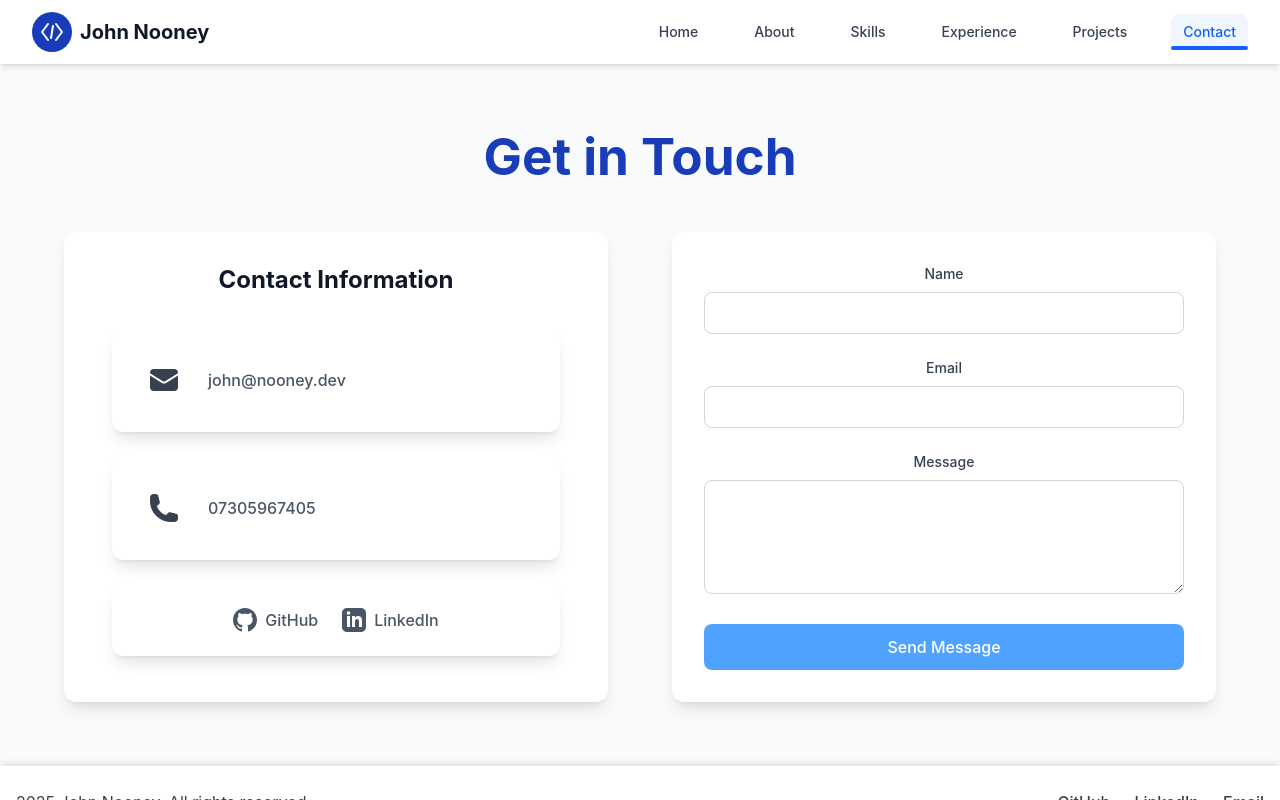
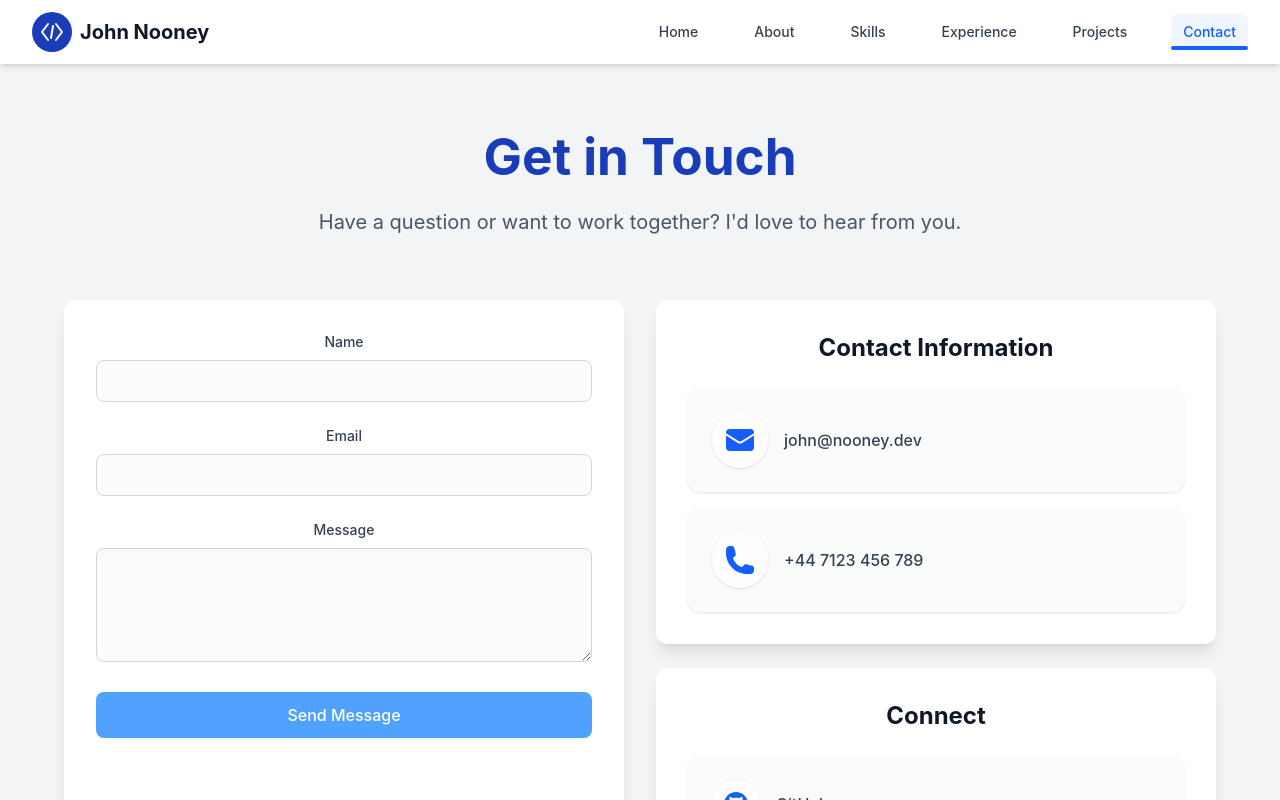
Before and after one commit to JohnNooney/nooney.dev, a React (Vite) app: page /contact in a window 1280 px wide. Built offline with nearby package versions, Linux system fonts and the light colour scheme.

Commit message:
Improve visual layering hierarchy

```diff
--- a/src/pages/Contact.jsx
+++ b/src/pages/Contact.jsx
@@ -68,20 +68,20 @@ export default function Contact() {
 
   const ContactInfoItem = useCallback(({ icon: Icon, content, link, ariaLabel }) => (
     <motion.div
-      className="bg-white dark:bg-gray-700 p-6 rounded-xl shadow-lg hover:shadow-xl transition-all duration-300 transform hover:-translate-y-2 group"
+      className="bg-gray-50/80 dark:bg-gray-700/60 p-6 rounded-xl shadow-sm hover:shadow-md transition-all duration-300 transform hover:-translate-y-1 group"
       initial={{ opacity: 0, y: 20 }}
       animate={{ opacity: 1, y: 0 }}
       transition={{ duration: 0.5 }}
     >
       <div className="flex items-center space-x-4">
-        <div className="bg-primary/10 dark:bg-gray-600 p-3 rounded-full">
-          <Icon className="h-8 w-8 text-primary group-hover:text-primary-dark transition-colors" />
+        <div className="bg-white/90 dark:bg-gray-800/90 p-3 rounded-full shadow-sm">
+          <Icon className="h-8 w-8 text-blue-600 dark:text-blue-400 group-hover:text-blue-700 dark:group-hover:text-blue-300 transition-colors" />
         </div>
         <a
           href={link}
           target="_blank"
           rel="noopener noreferrer"
-          className="text-gray-600 dark:text-gray-300 hover:text-primary-dark dark:hover:text-primary transition-colors text-base font-medium"
+          className="text-gray-700 dark:text-gray-300 hover:text-blue-600 dark:hover:text-blue-400 transition-colors text-base font-medium"
           aria-label={ariaLabel}
         >
           {content}
@@ -91,115 +91,89 @@ export default function Contact() {
   ), []);
 
   const SocialLinks = useCallback(() => (
-    <motion.div
-      className="bg-white dark:bg-gray-700 p-6 rounded-xl shadow-lg hover:shadow-xl transition-all duration-300 transform hover:-translate-y-2 group"
-      initial={{ opacity: 0, y: 20 }}
-      animate={{ opacity: 1, y: 0 }}
-      transition={{ duration: 0.5, delay: 0.2 }}
-    >
-      <div className="flex justify-center space-x-6">
-        <a
-          href="https://github.com/JohnNooney"
-          target="_blank"
-          rel="noopener noreferrer"
-          className="
-            flex items-center space-x-2
-            text-gray-600 hover:text-primary-dark
-            dark:text-gray-300 dark:hover:text-primary
-            transition-colors duration-300 font-semibold group"
-          aria-label="GitHub Profile"
-        >
+    <div className="space-y-4">
+      {[
+        {
+          icon: (
             <svg
               xmlns="http://www.w3.org/2000/svg"
               width="24"
               height="24"
               viewBox="0 0 24 24"
-            className="fill-current group-hover:scale-110 transition-transform"
+              className="fill-current text-blue-600 dark:text-blue-400 group-hover:text-blue-700 dark:group-hover:text-blue-300 transition-colors"
             >
               <path d="M12 0c-6.626 0-12 5.373-12 12 0 5.302 3.438 9.8 8.207 11.387.599.111.793-.261.793-.577v-2.234c-3.338.726-4.033-1.416-4.033-1.416-.546-1.387-1.333-1.756-1.333-1.756-1.089-.745.083-.729.083-.729 1.205.084 1.839 1.237 1.839 1.237 1.07 1.834 2.807 1.304 3.492.997.107-.775.418-1.305.762-1.604-2.665-.305-5.467-1.334-5.467-5.931 0-1.311.469-2.381 1.236-3.221-.124-.303-.535-1.524.117-3.176 0 0 1.008-.322 3.301 1.23.957-.266 1.983-.399 3.003-.404 1.02.005 2.047.138 3.006.404 2.291-1.552 3.297-1.23 3.297-1.23.653 1.653.242 2.874.118 3.176.77.84 1.235 1.911 1.235 3.221 0 4.609-2.807 5.624-5.479 5.921.43.372.823 1.102.823 2.222v3.293c0 .319.192.694.801.576 4.765-1.589 8.199-6.086 8.199-11.386 0-6.627-5.373-12-12-12z"/>
             </svg>
-          <span>GitHub</span>
-        </a>
-        <a
-          href="https://linkedin.com/in/johnnooney"
-          target="_blank"
-          rel="noopener noreferrer"
-          className="
-            flex items-center space-x-2
-            text-gray-600 hover:text-primary-dark
-            dark:text-gray-300 dark:hover:text-primary
-            transition-colors duration-300 font-semibold group"
-          aria-label="LinkedIn Profile"
-        >
+          ),
+          name: 'GitHub',
+          link: 'https://github.com/JohnNooney',
+          label: 'GitHub Profile'
+        },
+        {
+          icon: (
             <svg
               xmlns="http://www.w3.org/2000/svg"
               width="24"
               height="24"
               viewBox="0 0 24 24"
-            className="fill-current group-hover:scale-110 transition-transform"
+              className="fill-current text-blue-600 dark:text-blue-400 group-hover:text-blue-700 dark:group-hover:text-blue-300 transition-colors"
             >
               <path d="M19 0h-14c-2.761 0-5 2.239-5 5v14c0 2.761 2.239 5 5 5h14c2.762 0 5-2.239 5-5v-14c0-2.761-2.238-5-5-5zm-11 19h-3v-11h3v11zm-1.5-12.268c-.966 0-1.75-.79-1.75-1.764s.784-1.764 1.75-1.764 1.75.79 1.75 1.764-.784 1.764-1.75 1.764zm13.5 12.268h-3v-5.604c0-3.368-4-3.113-4 0v5.604h-3v-11h3v1.765c1.396-2.586 7-2.777 7 2.476v6.759z"/>
             </svg>
-          <span>LinkedIn</span>
-        </a>
+          ),
+          name: 'LinkedIn',
+          link: 'https://www.linkedin.com/in/john-nooney/',
+          label: 'LinkedIn Profile'
+        }
+      ].map((social) => (
+        <motion.a
+          key={social.name}
+          href={social.link}
+          target="_blank"
+          rel="noopener noreferrer"
+          className="bg-gray-50/80 dark:bg-gray-700/60 p-6 rounded-xl shadow-sm hover:shadow-md transition-all duration-300 flex items-center space-x-4 group"
+          whileHover={{ scale: 1.02, y: -4 }}
+          aria-label={social.label}
+        >
+          <div className="bg-white/90 dark:bg-gray-800/90 p-3 rounded-full shadow-sm">
+            {social.icon}
           </div>
-    </motion.div>
+          <span className="text-gray-700 dark:text-gray-300 group-hover:text-blue-600 dark:group-hover:text-blue-400 transition-colors text-base font-medium">
+            {social.name}
+          </span>
+        </motion.a>
+      ))}
+    </div>
   ), []);
 
   return (
-    <div className="container mx-auto px-4 py-16 bg-gray-50 dark:bg-gray-900">
+    <section className="min-h-screen bg-gray-100 dark:bg-gray-900 py-16">
+      <div className="max-w-7xl mx-auto px-4 sm:px-6 lg:px-8">
         <motion.div
           initial={{ opacity: 0, y: 20 }}
           animate={{ opacity: 1, y: 0 }}
           transition={{ duration: 0.6 }}
-        className="max-w-6xl mx-auto"
+          className="text-center mb-16"
         >
-        <h1
-          className="section-title mb-12 text-center text-4xl font-bold text-blue-800 dark:text-blue-400"
-          aria-label="Contact Page"
-        >
+          <h1 className="text-4xl font-bold mb-6 text-blue-800 dark:text-blue-400">
             Get in Touch
           </h1>
+          <p className="text-xl text-gray-600 dark:text-gray-300 max-w-2xl mx-auto">
+            Have a question or want to work together? I'd love to hear from you.
+          </p>
+        </motion.div>
 
-        <div className="grid grid-cols-1 md:grid-cols-2 gap-16">
-          {/* Contact Information */}
-          <div
-            className="space-y-8 bg-white dark:bg-gray-800 p-8 rounded-xl shadow-lg"
-            aria-label="Contact Details"
+        <div className="grid md:grid-cols-2 gap-8 max-w-6xl mx-auto">
+          {/* Contact Form */}
+          <motion.div
+            initial={{ opacity: 0, x: -20 }}
+            animate={{ opacity: 1, x: 0 }}
+            transition={{ duration: 0.6 }}
+            className="bg-white/95 dark:bg-gray-800/80 backdrop-blur-lg p-8 rounded-xl shadow-lg"
           >
-            <div className="w-full max-w-md mx-auto">
-              <h2
-                className="text-2xl font-bold mb-8 text-gray-900 dark:text-white text-center"
-                aria-label="Contact Information Section"
-              >
-                Contact Information
-              </h2>
-              <div className="space-y-6">
-                <ContactInfoItem
-                  icon={EnvelopeIcon}
-                  content="john@nooney.dev"
-                  link="mailto:john@nooney.dev"
-                  ariaLabel="Email: john@nooney.dev"
-                />
-                <ContactInfoItem
-                  icon={PhoneIcon}
-                  content="07305967405"
-                  link="tel:07305967405"
-                  ariaLabel="Phone: 07305967405"
-                />
-                <SocialLinks />
-              </div>
-            </div>
-          </div>
-
-          {/* Contact Form */}
-          <div className="bg-white dark:bg-gray-800 p-8 rounded-xl shadow-lg">
             <form onSubmit={handleSubmit} className="space-y-6">
               <div>
-                <label
-                  htmlFor="name"
-                  className="block text-sm font-medium text-gray-700 dark:text-gray-300 mb-2"
-                >
+                <label htmlFor="name" className="block text-sm font-medium text-gray-700 dark:text-gray-300 mb-2">
                   Name
                 </label>
                 <input
@@ -208,18 +182,13 @@ export default function Contact() {
                   name="name"
                   value={formData.name}
                   onChange={handleChange}
-                  className="w-full px-4 py-2 rounded-lg border border-gray-300 dark:border-gray-600
-                           bg-white dark:bg-gray-700 text-gray-900 dark:text-white
-                           focus:ring-2 focus:ring-blue-500 dark:focus:ring-blue-400 focus:border-transparent"
+                  className="w-full px-4 py-2 rounded-lg border border-gray-300 dark:border-gray-600 bg-gray-50/80 dark:bg-gray-700/60 text-gray-900 dark:text-white focus:ring-2 focus:ring-blue-500 focus:border-transparent transition-all duration-200"
                   required
                 />
               </div>
 
               <div>
-                <label
-                  htmlFor="email"
-                  className="block text-sm font-medium text-gray-700 dark:text-gray-300 mb-2"
-                >
+                <label htmlFor="email" className="block text-sm font-medium text-gray-700 dark:text-gray-300 mb-2">
                   Email
                 </label>
                 <input
@@ -228,18 +197,13 @@ export default function Contact() {
                   name="email"
                   value={formData.email}
                   onChange={handleChange}
-                  className="w-full px-4 py-2 rounded-lg border border-gray-300 dark:border-gray-600
-                           bg-white dark:bg-gray-700 text-gray-900 dark:text-white
-                           focus:ring-2 focus:ring-blue-500 dark:focus:ring-blue-400 focus:border-transparent"
+                  className="w-full px-4 py-2 rounded-lg border border-gray-300 dark:border-gray-600 bg-gray-50/80 dark:bg-gray-700/60 text-gray-900 dark:text-white focus:ring-2 focus:ring-blue-500 focus:border-transparent transition-all duration-200"
                   required
                 />
               </div>
 
               <div>
-                <label
-                  htmlFor="message"
-                  className="block text-sm font-medium text-gray-700 dark:text-gray-300 mb-2"
-                >
+                <label htmlFor="message" className="block text-sm font-medium text-gray-700 dark:text-gray-300 mb-2">
                   Message
                 </label>
                 <textarea
@@ -247,45 +211,78 @@ export default function Contact() {
                   name="message"
                   value={formData.message}
                   onChange={handleChange}
-                  rows="4"
-                  className="w-full px-4 py-2 rounded-lg border border-gray-300 dark:border-gray-600
-                           bg-white dark:bg-gray-700 text-gray-900 dark:text-white
-                           focus:ring-2 focus:ring-blue-500 dark:focus:ring-blue-400 focus:border-transparent"
+                  rows={4}
+                  className="w-full px-4 py-2 rounded-lg border border-gray-300 dark:border-gray-600 bg-gray-50/80 dark:bg-gray-700/60 text-gray-900 dark:text-white focus:ring-2 focus:ring-blue-500 focus:border-transparent transition-all duration-200"
                   required
-                ></textarea>
+                />
               </div>
 
+              <Button
+                type="submit"
+                disabled={isSubmitting}
+                className="w-full"
+              >
+                {isSubmitting ? 'Sending...' : 'Send Message'}
+              </Button>
+
               {submitStatus === 'success' && (
-                <div
-                  role="alert"
-                  className="bg-green-100 border border-green-400 text-green-700 px-4 py-3 rounded relative"
+                <motion.p
+                  initial={{ opacity: 0 }}
+                  animate={{ opacity: 1 }}
+                  className="text-green-600 dark:text-green-400 text-sm mt-2"
                 >
-                  Message sent successfully! I'll get back to you soon.
-                </div>
+                  Message sent successfully!
+                </motion.p>
               )}
 
               {submitStatus === 'error' && (
-                <div
-                  role="alert"
-                  className="bg-red-100 border border-red-400 text-red-700 px-4 py-3 rounded relative"
+                <motion.p
+                  initial={{ opacity: 0 }}
+                  animate={{ opacity: 1 }}
+                  className="text-red-600 dark:text-red-400 text-sm mt-2"
                 >
-                  Oops! Something went wrong. Please try again.
+                  There was an error sending your message. Please try again.
+                </motion.p>
+              )}
+            </form>
+          </motion.div>
+
+          {/* Contact Information */}
+          <motion.div
+            initial={{ opacity: 0, x: 20 }}
+            animate={{ opacity: 1, x: 0 }}
+            transition={{ duration: 0.6 }}
+            className="space-y-6"
+          >
+            <div className="bg-white/95 dark:bg-gray-800/80 backdrop-blur-lg p-8 rounded-xl shadow-lg">
+              <h2 className="text-2xl font-bold text-gray-900 dark:text-white mb-6">
+                Contact Information
+              </h2>
+              <div className="space-y-4">
+                <ContactInfoItem
+                  icon={EnvelopeIcon}
+                  content="john@nooney.dev"
+                  link="mailto:john@nooney.dev"
+                  ariaLabel="Email John Nooney"
+                />
+                <ContactInfoItem
+                  icon={PhoneIcon}
+                  content="+44 7123 456 789"
+                  link="tel:+447123456789"
+                  ariaLabel="Call John Nooney"
+                />
               </div>
-              )}
+            </div>
 
-              <Button
-                type="submit"
-                variant="primary"
-                disabled={isSubmitting}
-                className="w-full"
-                aria-label={isSubmitting ? 'Sending Message' : 'Send Message'}
-              >
-                {isSubmitting ? 'Sending...' : 'Send Message'}
-              </Button>
-            </form>
-          </div>
+            <div className="bg-white/95 dark:bg-gray-800/80 backdrop-blur-lg p-8 rounded-xl shadow-lg">
+              <h2 className="text-2xl font-bold text-gray-900 dark:text-white mb-6">
+                Connect
+              </h2>
+              <SocialLinks />
             </div>
           </motion.div>
         </div>
+      </div>
+    </section>
   );
 }
```
Also changed, not shown: src/pages/About.jsx (+9 -9 lines), src/pages/Home.jsx (+19 -11 lines), 1 other file (tests, documents, lock files or other folders). Lines whose indentation alone changed are shown as unchanged.
